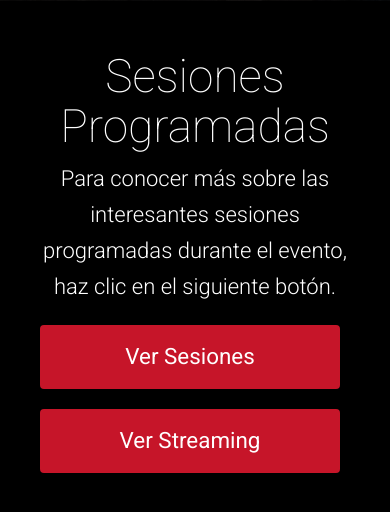
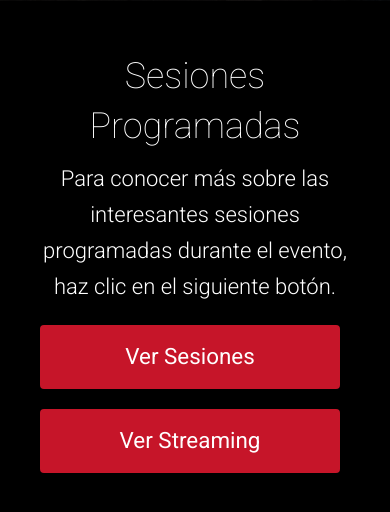
Before and after one commit to geocamp-es/2024, a PHP site: page /index_previo.html in a window 390 px wide. Shown: the part 1099-1611 px from the top of the page. Run offline with PHP 8.4, Linux system fonts and the light colour scheme.

Commit message:
Update style.css

```diff
--- a/assets/css/style.css
+++ b/assets/css/style.css
@@ -1279,6 +1279,10 @@ footer {
         width: 96%;
     }
 
+    h3 {
+        font-size: 36px;
+      }
+
 }
 
 
```
